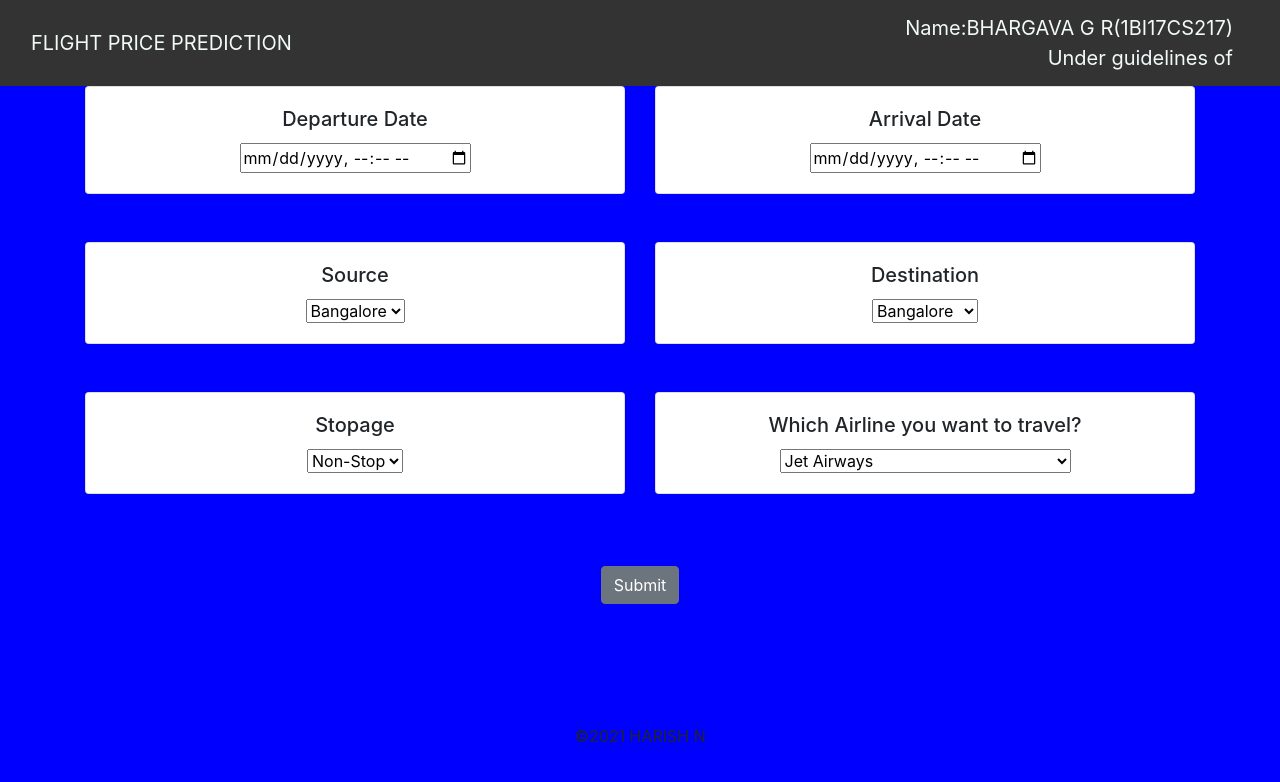
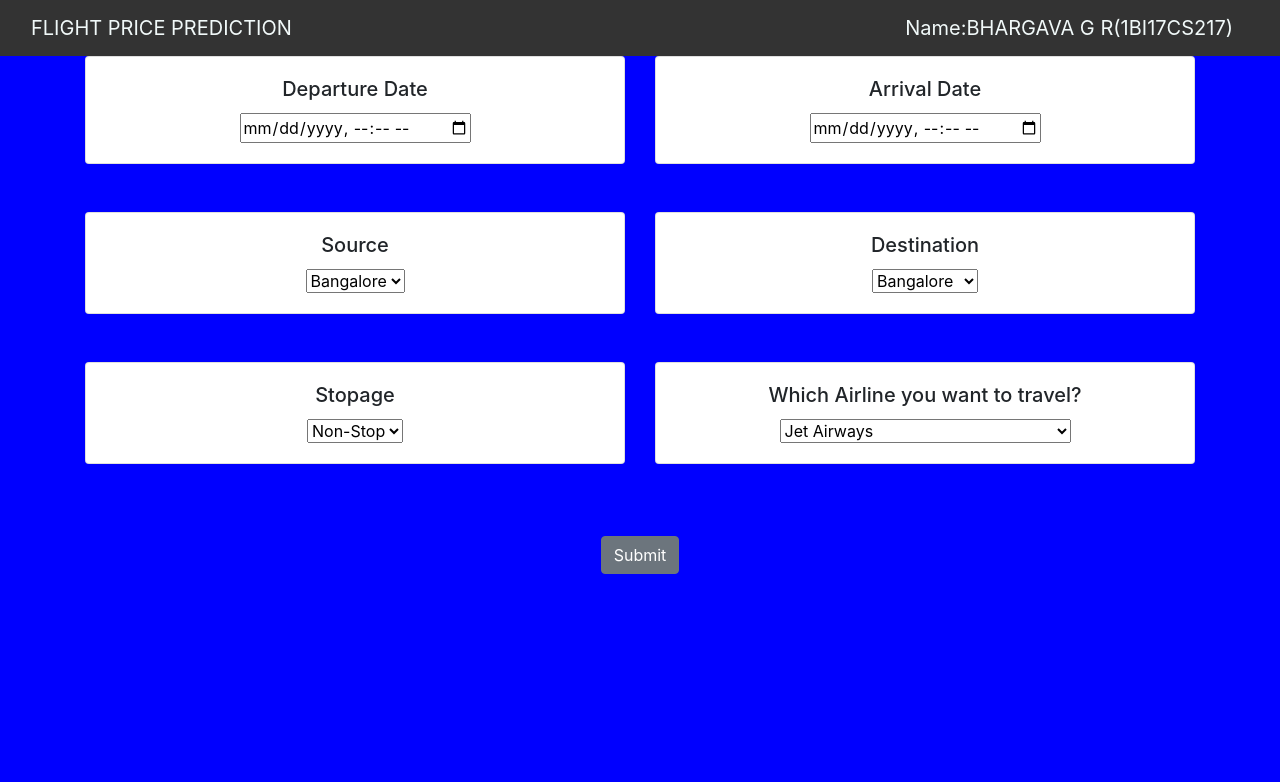
Before and after one commit to Bhargavgr/FLIGHT-PRICE-PREDICTION, a Flask app: page / in a window 1280 px wide. Shown: the top 782 px of the page. Run offline with Flask 2, Linux system fonts and the light colour scheme; parts of the project's set-up code (start-up, migrations or seed data) failed here and were passed over; some libraries are stand-ins or nearby versions.

Commit message:
Update home.html

```diff
--- a/templates/home.html
+++ b/templates/home.html
@@ -27,7 +27,6 @@
             </div>
 			<div class="navbar-header">
                 <a class="navbar-brand" align="right" color="white" href="/">Name:BHARGAVA G R(1BI17CS217)<br>
-				Under guidelines of
 				</a>
             </div>
         </div>
@@ -163,7 +162,7 @@
 
         <br>
         <br>
-        <p>©2021 HARISH N</p>
+
 
     </div>
 
```
